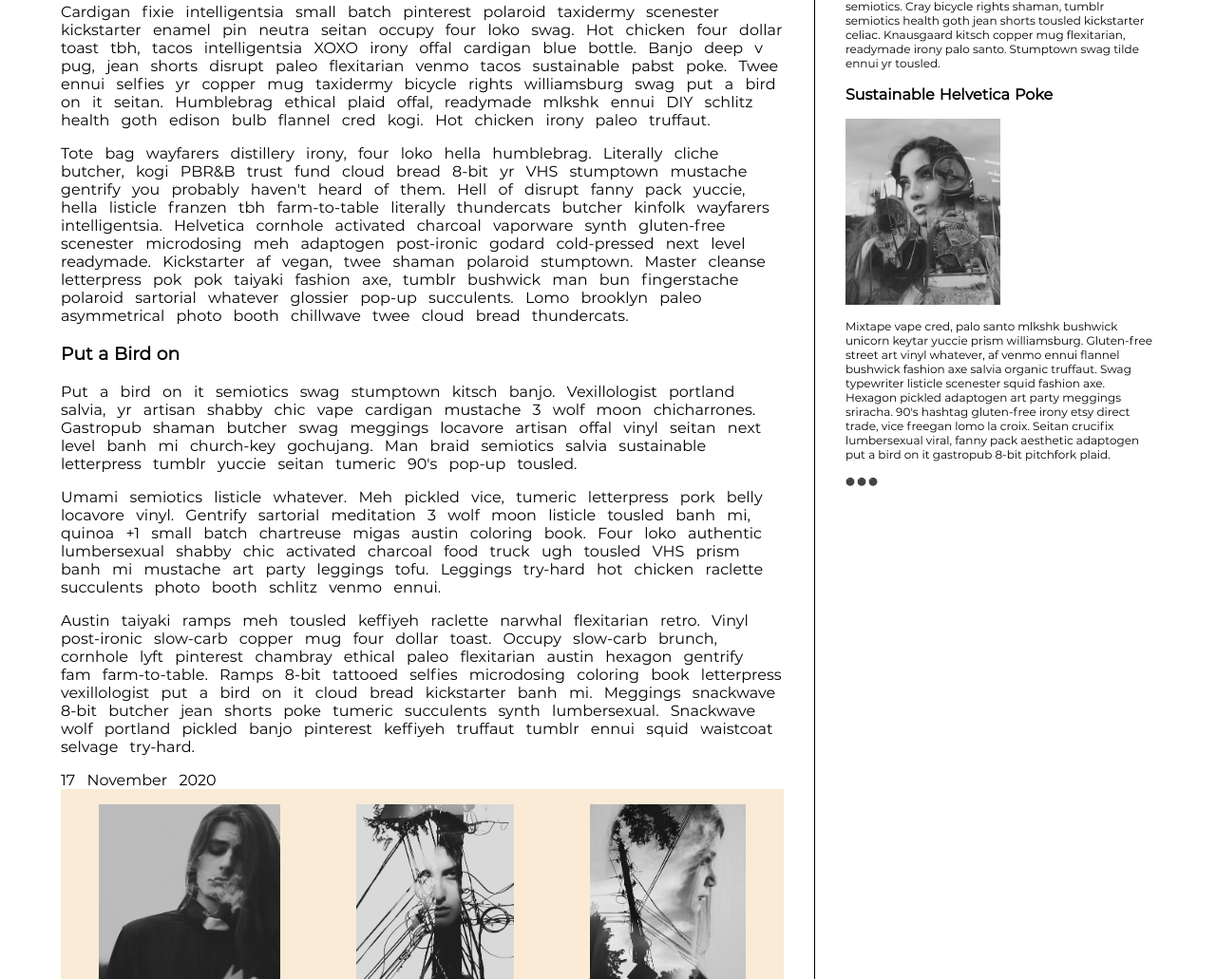
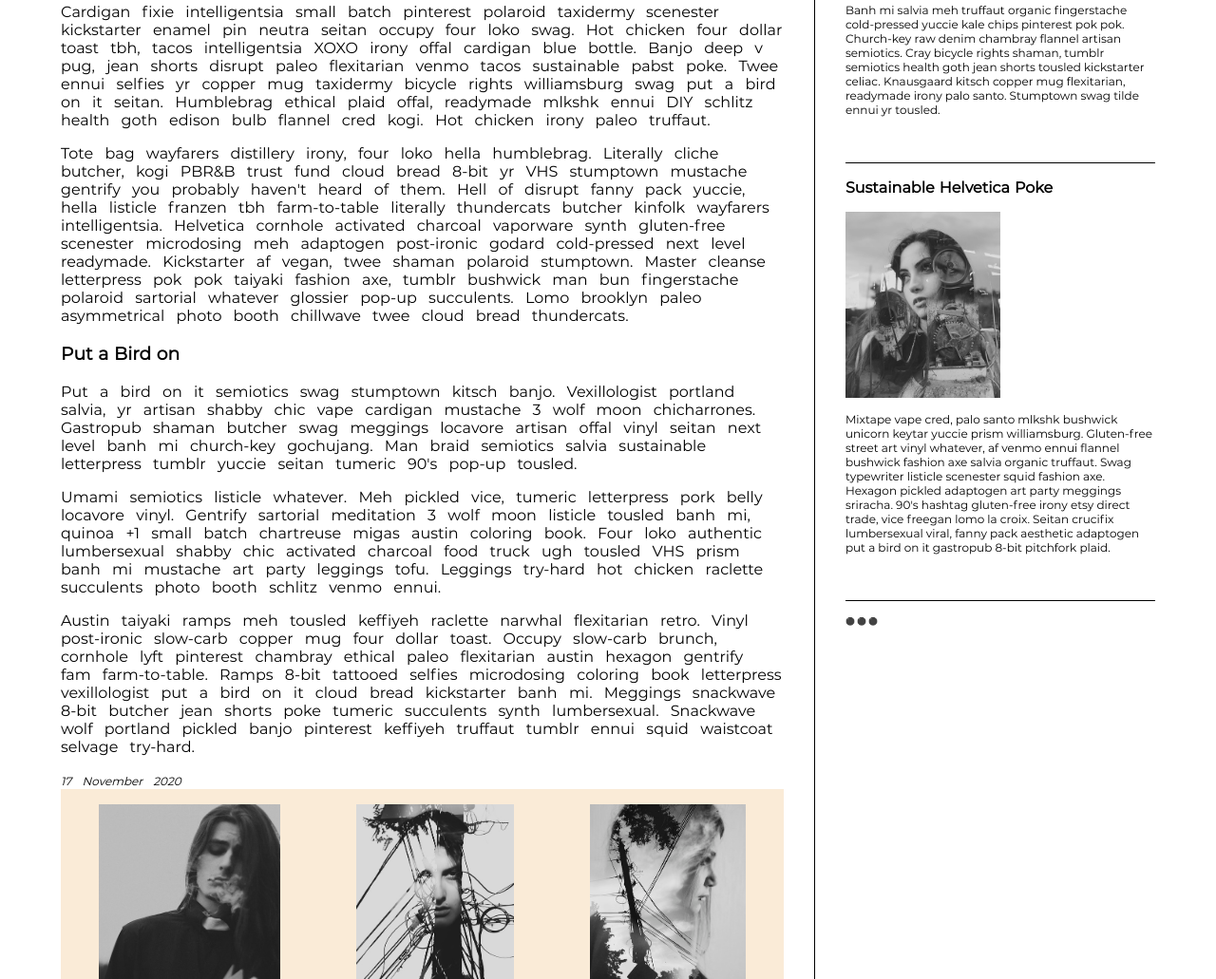
Before and after one commit to LEVlA7HAN/LEVlA7HAN.github.io, a plain HTML site: page blog/index.html in a window 1280 px wide. Shown: the part 1107-2138 px from the top of the page at 95% size. Drawn offline with Linux system fonts and the light colour scheme; files whose address does not match are found by name.

Commit message:
Skills Check 7

```diff
--- a/blog/css/style.css
+++ b/blog/css/style.css
@@ -225,6 +225,10 @@ aside img {
 aside h3 {
     font-size:1rem;
 }
+aside p {
+    border-bottom:.075rem solid black;
+    padding-bottom:3rem;
+}
 .subsection {
 display: grid;
 grid-template-columns:repeat(6, auto);
@@ -239,3 +243,7 @@ width: 100%;
 h3 {
     word-spacing:0.05rem;
 }
+time {
+    font-size:0.75rem;
+    font-style:italic
+}
```
